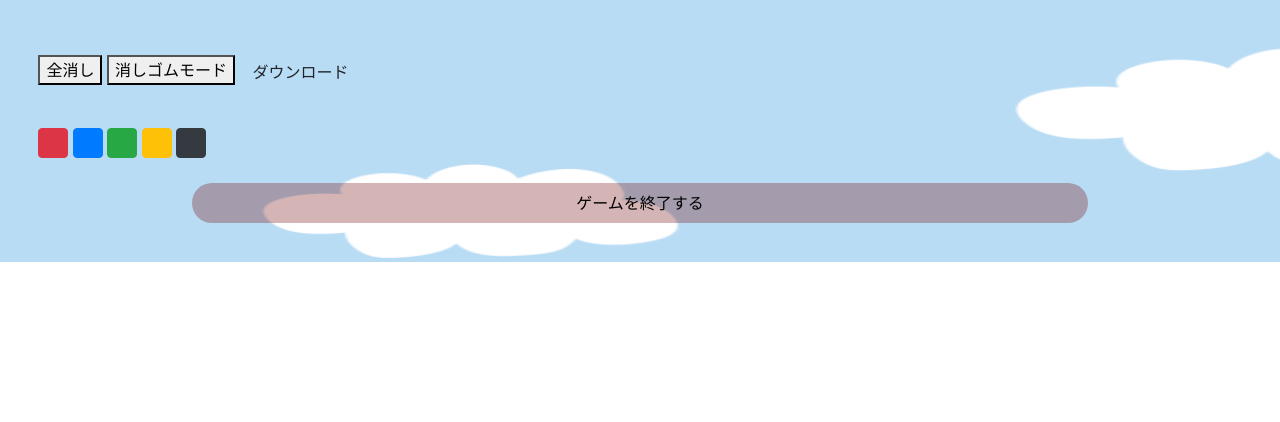
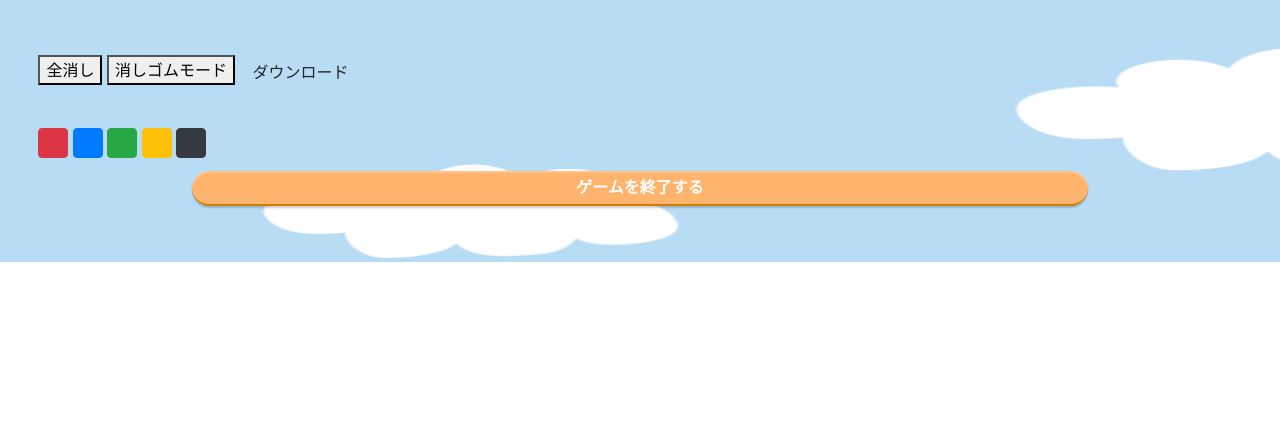
Before and after one commit to Tatsu-tatsu/oekaki-webapp, a PHP site: page /drawingpage.html in a window 1280 px wide. Shown: the part 538-960 px from the top of the page. Run offline with PHP 8.4, Linux system fonts and the light colour scheme; some libraries are stand-ins or nearby versions.

Commit message:
エフェクトの修正

```diff
--- a/css/drawingpage.css
+++ b/css/drawingpage.css
@@ -43,7 +43,6 @@ button.btn {
   align-items: center;
 }
 
-
 .drawingpage__board__draw-area {
   background: white;
 }
@@ -62,7 +61,7 @@ button.btn {
 
 .drawingpage__finisharea {
   width: 100%;
-  height: 90px;
+  height: 60px;
   display: flex;
   justify-content: center;
   align-items: center;
@@ -70,19 +69,25 @@ button.btn {
 
 .drawingpage__finisharea__click {
   width: 70%;
-  height: 40px;
+  height: 35px;
   border-radius: 30px;
+  text-decoration: none;
   display: flex;
   justify-content: center;
   align-items: center;
-  background: rgba(116, 14, 14, 0.308);
+  background: #ffb46d;
+  /*背景色*/
+  border-bottom: solid 2px #d27d00;
+  /*少し濃い目の色に*/
+  box-shadow: inset 0 2px 0 rgba(255, 255, 255, 0.2), 0 2px 2px rgba(0, 0, 0, 0.19);
+  font-weight: bold;
 }
 
 .drawingpage__finisharea__click__finish {
   width: 70%;
   height: 40px;
   text-decoration: none;
-  color: black;
+  color: #fff;
   display: flex;
   justify-content: center;
   align-items: center;
--- a/css/drawingpage.min.css
+++ b/css/drawingpage.min.css
@@ -1 +1 @@
-body.drawingpage{width:100vw;height:100vw;background:white}.drawingpage-background img{width:100%;height:100%;position:absolute;z-index:-1}.drawingpage__title{width:100%;height:80px;font-size:25px;display:flex;justify-content:center;align-items:center}.drawingpage__pensize{width:100%;padding-top:3%;padding-left:3%;box-sizing:border-box}button.btn{width:30px;height:30px}.drawingpage__board{width:100%;height:380px;box-sizing:border-box;display:flex;justify-content:center;align-items:center}.drawingpage__board__draw-area{background:white}.drawingpage__pen{width:100%;padding-top:3%;padding-left:3%;box-sizing:border-box}.drawingpage__color{padding-top:3%;box-sizing:border-box}.drawingpage__finisharea{width:100%;height:90px;display:flex;justify-content:center;align-items:center}.drawingpage__finisharea__click{width:70%;height:40px;border-radius:30px;display:flex;justify-content:center;align-items:center;background:rgba(116,14,14,0.308)}.drawingpage__finisharea__click__finish{width:70%;height:40px;text-decoration:none;color:black;display:flex;justify-content:center;align-items:center}
+body.drawingpage{width:100vw;height:100vw;background:white}.drawingpage-background img{width:100%;height:100%;position:absolute;z-index:-1}.drawingpage__title{width:100%;height:80px;font-size:25px;display:flex;justify-content:center;align-items:center}.drawingpage__pensize{width:100%;padding-top:3%;padding-left:3%;box-sizing:border-box}button.btn{width:30px;height:30px}.drawingpage__board{width:100%;height:380px;box-sizing:border-box;display:flex;justify-content:center;align-items:center}.drawingpage__board__draw-area{background:white}.drawingpage__pen{width:100%;padding-top:3%;padding-left:3%;box-sizing:border-box}.drawingpage__color{padding-top:3%;box-sizing:border-box}.drawingpage__finisharea{width:100%;height:60px;display:flex;justify-content:center;align-items:center}.drawingpage__finisharea__click{width:70%;height:35px;border-radius:30px;text-decoration:none;display:flex;justify-content:center;align-items:center;background:#ffb46d;border-bottom:solid 2px #d27d00;box-shadow:inset 0 2px 0 rgba(255,255,255,0.2),0 2px 2px rgba(0,0,0,0.19);font-weight:bold}.drawingpage__finisharea__click__finish{width:70%;height:40px;text-decoration:none;color:#fff;display:flex;justify-content:center;align-items:center}
--- a/css/drawingpage.scss
+++ b/css/drawingpage.scss
@@ -62,7 +62,7 @@ button.btn{
 
 .drawingpage__finisharea {
   width:100%;
-  height: 90px;
+  height: 60px;
   display: flex;
   justify-content: center;
   align-items: center;
@@ -70,19 +70,23 @@ button.btn{
 
 .drawingpage__finisharea__click {
   width:70%;
-  height: 40px;
+  height: 35px;
   border-radius: 30px;
+  text-decoration: none;
   display: flex;
   justify-content: center;
   align-items: center;
-  background: rgba(116, 14, 14, 0.308);
+  background: #ffb46d;/*背景色*/
+  border-bottom: solid 2px #d27d00;/*少し濃い目の色に*/
+  box-shadow: inset 0 2px 0 rgba(255,255,255,0.2), 0 2px 2px rgba(0, 0, 0, 0.19);
+  font-weight: bold;
 }
 
 .drawingpage__finisharea__click__finish {
   width:70%;
   height: 40px;
   text-decoration: none;
-  color: black;
+  color:#fff;
   display: flex;
   justify-content: center;
   align-items: center;
--- a/css/startpage.min.css
+++ b/css/startpage.min.css
@@ -1 +1 @@
-body.startpage{background:white;margin:0px;height:100vw}.startpage-background{position:absolute;z-index:-1}.startpage-background__image{width:100%;height:100vh}.startpage-title{height:90%;width:100%;font-size:30px;display:flex;justify-content:center;align-items:center;position:absolute}.startpage__margin{width:100%;height:80vw;position:relative}.startpage-start{height:70vw;width:100%;display:flex;justify-content:center;align-items:center;position:relative}.startpage-start__click{height:12vw;width:70%;border-radius:30px;text-decoration:none;display:flex;justify-content:center;align-items:center;background:rgba(255,166,0,0.308)}.startpage-start__click__name{height:12vw;width:70%;font-size:25px;display:flex;justify-content:center;align-items:center}
+body.startpage{background:white;margin:0px;height:100vw}.startpage-background{position:absolute;z-index:-1}.startpage-background__image{width:100%;height:100vh}.startpage-title{height:90%;width:100%;font-size:30px;display:flex;justify-content:center;align-items:center;position:absolute}.startpage__margin{width:100%;height:80vw;position:relative}.startpage-start{height:70vw;width:100%;display:flex;justify-content:center;align-items:center;position:relative}.startpage-start__click{height:12vw;width:70%;border-radius:25px;text-decoration:none;display:flex;justify-content:center;align-items:center;color:#FFF;background-image:linear-gradient(45deg, #FFC107 0%, #ff8b5f 100%);transition:.4s}.startpage-start__click:hover{background-image:linear-gradient(45deg, #FFC107 0%, #f76a35 100%)}.startpage-start__click__name{height:12vw;width:70%;font-size:25px;display:flex;justify-content:center;align-items:center}
--- a/startpage.html
+++ b/startpage.html
@@ -18,7 +18,9 @@
     <div class="startpage-background">
         <img src="./img/startpage-background2.jpg" class="startpage-background__image">
     </div>
-    <div class="startpage-title">お絵かきアプリ</div>
+    <div class="startpage-title">
+        お絵かきアプリ
+    </div>
     <div class="startpage__margin"></div>
 
     <div class="startpage-start ">
```
Also changed, not shown: css/startpage.css (+8 -2 lines), css/startpage.scss (+10 -2 lines).
